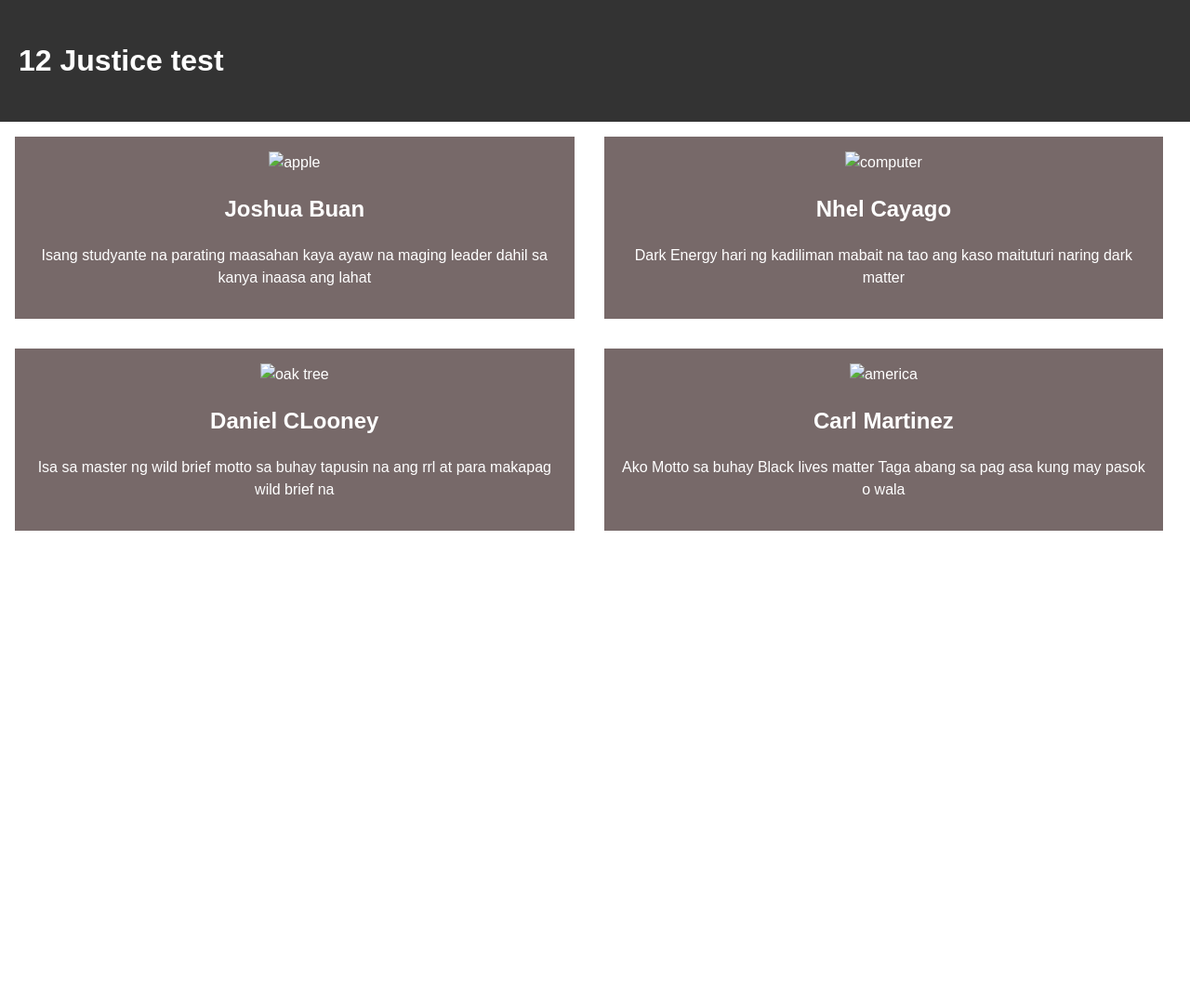
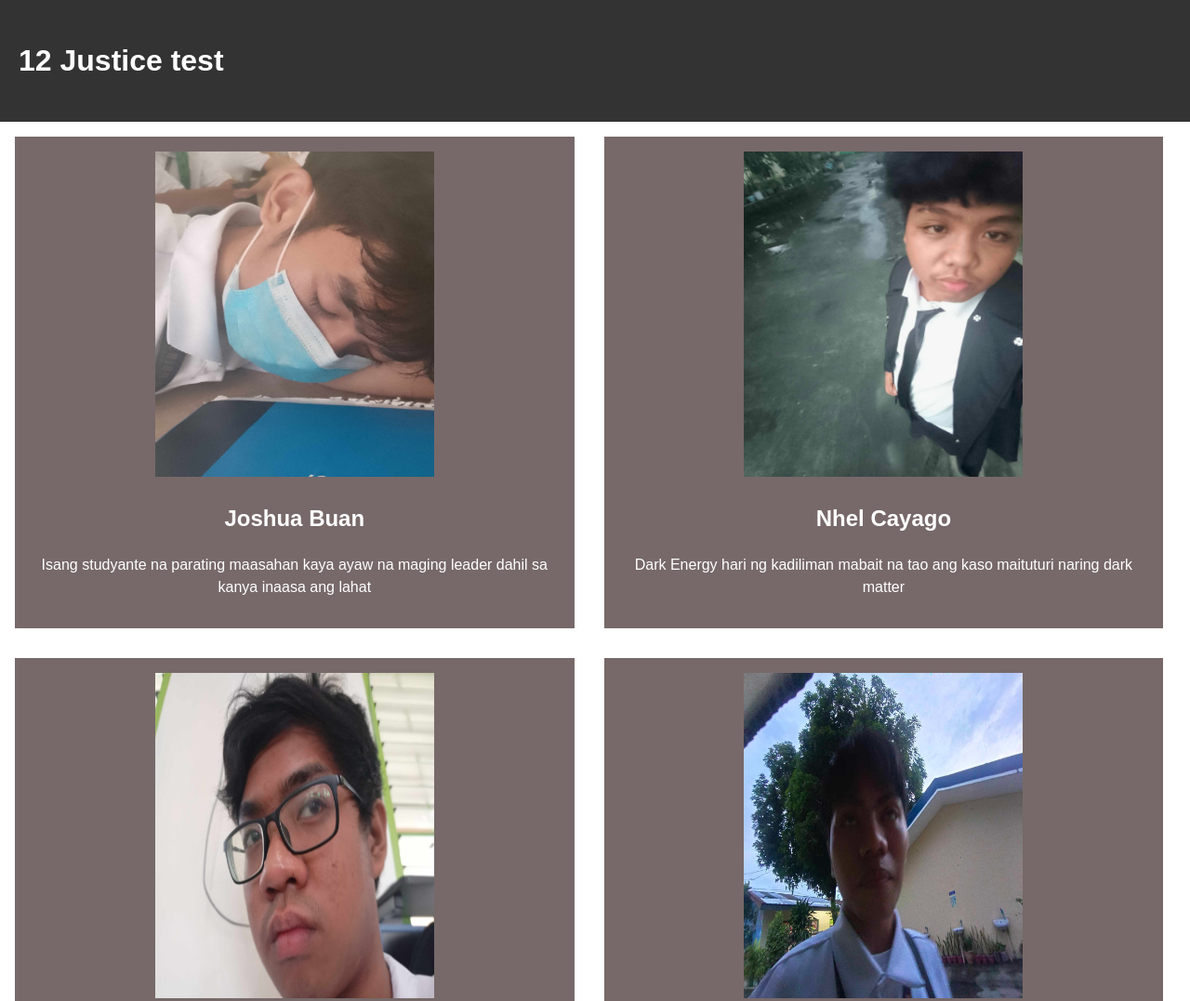
Before and after one commit to Gin224/12-Justice, a plain HTML site: page index.html in a window 1280 px wide. Shown: the top 1077 px of the page at 93% size. Before the commit the page ends 800 px from the top, so only its background shows below. Drawn offline with Linux system fonts and the light colour scheme; the site is published under a folder, as on GitHub Pages, so addresses that start at the root find nothing.

Commit message:
Update index.html

```diff
--- a/index.html
+++ b/index.html
@@ -23,7 +23,7 @@
     <main class="flex">
     <div class="all">
         <section class="sec">
-            <img src="/image/462463385_926321279358148_6472842008186160108_n.jpg" alt="apple" class="img" width="300" height="350">
+            <img src="image/462463385_926321279358148_6472842008186160108_n.jpg" alt="apple" class="img" width="300" height="350">
             <h2>Joshua Buan</h2>
             <p>
                 Isang studyante na parating maasahan kaya ayaw na
@@ -33,7 +33,7 @@
     </div>
     <div class="all">
         <section class="sec">
-            <img src="/image/462549294_1226449801805473_8325142188610617301_n.jpg" alt="computer" class="img" width="300" height="350">
+            <img src="image/462549294_1226449801805473_8325142188610617301_n.jpg" alt="computer" class="img" width="300" height="350">
             <h2>Nhel Cayago</h2>
             <p>
                 Dark Energy hari ng kadiliman mabait na tao ang kaso maituturi naring dark matter
@@ -42,7 +42,7 @@
     </div>
     <div class="all">
         <section class="sec">
-            <img src="/image/462574270_544672901639111_8281693324834564983_n (1).jpg" alt="oak tree" class="img" width="300" height="350">
+            <img src="image/462574270_544672901639111_8281693324834564983_n (1).jpg" alt="oak tree" class="img" width="300" height="350">
             <h2>Daniel CLooney</h2>
             <p>
                Isa sa master ng wild brief motto sa buhay tapusin na ang rrl at para makapag wild brief na
@@ -51,7 +51,7 @@
     </div>
     <div class="all">
         <section class="sec">
-            <img src="/image/462547898_1636942897177830_3022499051397252267_n.jpg" alt="america" class="img" width="300" height="350">
+            <img src="image/462547898_1636942897177830_3022499051397252267_n.jpg" alt="america" class="img" width="300" height="350">
             <h2>Carl Martinez</h2>
             <p>
                 Ako Motto sa buhay Black lives matter Taga abang sa pag asa kung may pasok o wala
```
